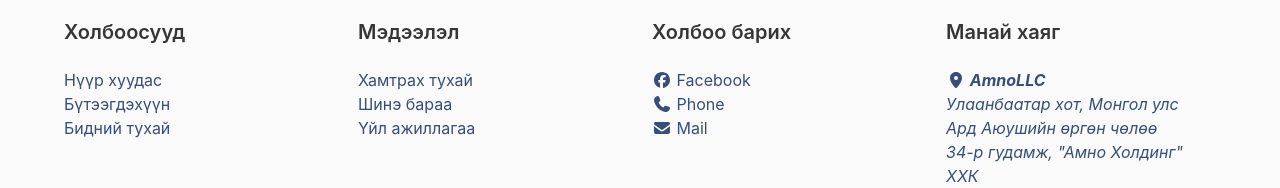
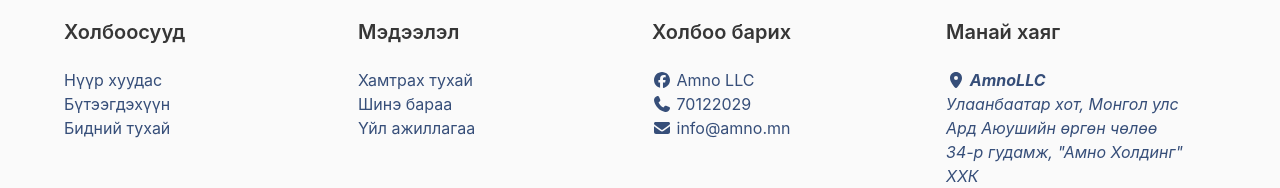
Before and after one commit to Shur03/AmnoLLC, a website: page index.html in a window 1280 px wide. Shown: the part 1757-1945 px from the top of the page. Drawn offline with Linux system fonts and the light colour scheme.

Commit message:
edit footer section

```diff
--- a/index.html
+++ b/index.html
@@ -220,9 +220,9 @@
             <div class="column is-half-mobile is-quarter-desktop">
                 <h6 class="title is-5 ">Холбоо барих</h6>
                 <ul>
-                    <li><a href="https://www.facebook.com/amnoholding20"><i class="fa-brands fa-facebook"> </i> Facebook</a></li>
-                    <li><a href="tel:+96950039"><i class="fa-solid fa-phone"> </i> Phone</a></li>
-                    <li><a href="https://mail.google.com/mail/u/0/#inbox?compose=CllgCKCBjtzdmnHRRBWPtgzzfJFRPmcTdpbqfKdTjsvHtBxbBHCtgmFfrjqXhSXGBvZQBTJlSgq"><i class="fa-solid fa-envelope"></i> Mail</a></li>
+                    <li><a href="https://www.facebook.com/amnoholding20"><i class="fa-brands fa-facebook"> </i> Amno LLC</a></li>
+                    <li><a href="tel:(976)70122029"><i class="fa-solid fa-phone"> </i> 70122029</a></li>
+                    <li><a href="https://mail.google.com/mail/u/0/#inbox?compose=CllgCKCBjtzdmnHRRBWPtgzzfJFRPmcTdpbqfKdTjsvHtBxbBHCtgmFfrjqXhSXGBvZQBTJlSgq"><i class="fa-solid fa-envelope"></i> info@amno.mn</a></li>
                     <!-- <li><a href="#"><i class="fa-brands fa-instagram"></i> Instagram</a></li> -->
                 </ul>
             </div>
```
Also changed, not shown: dist/html/about.html, dist/html/contact.html, dist/html/product.html.
